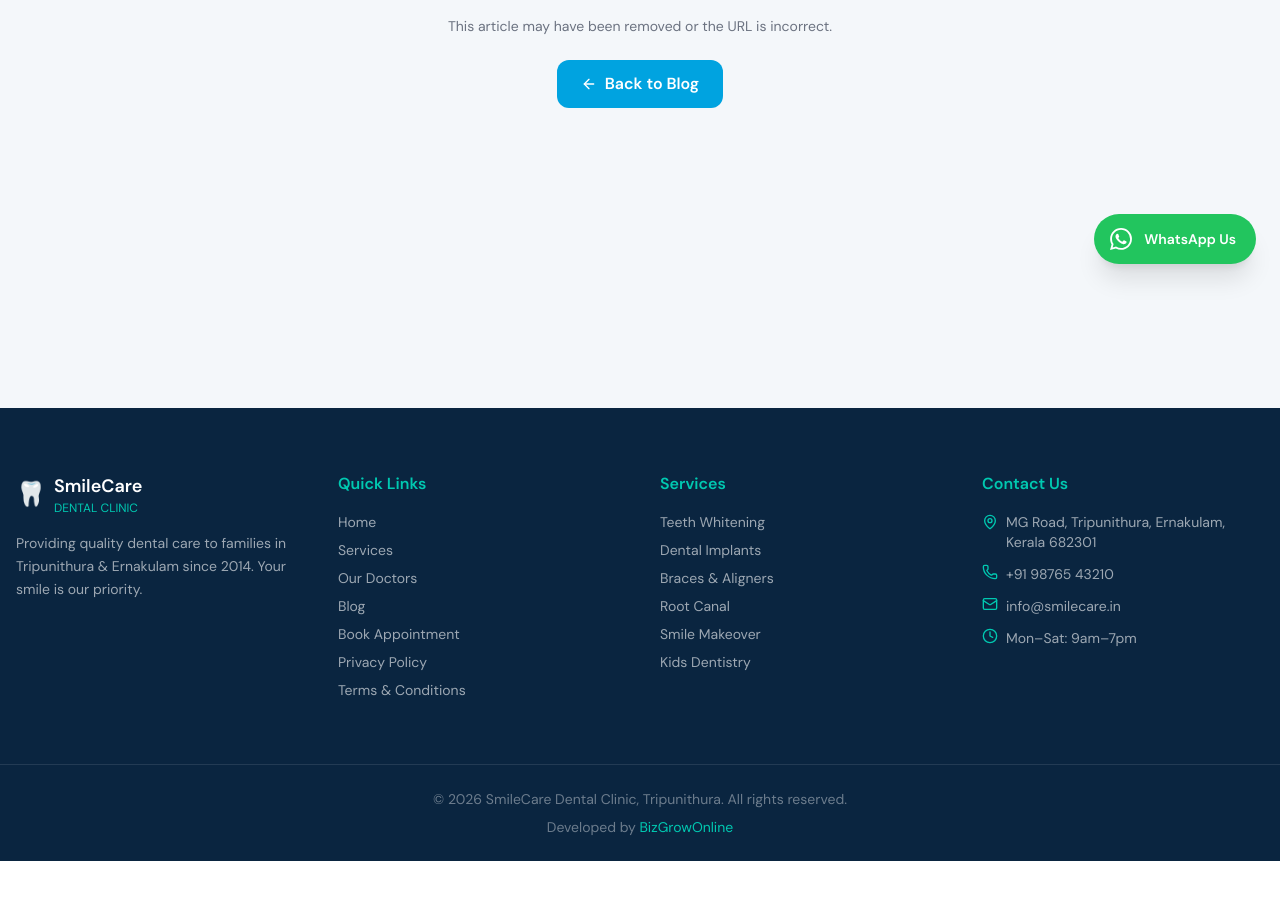
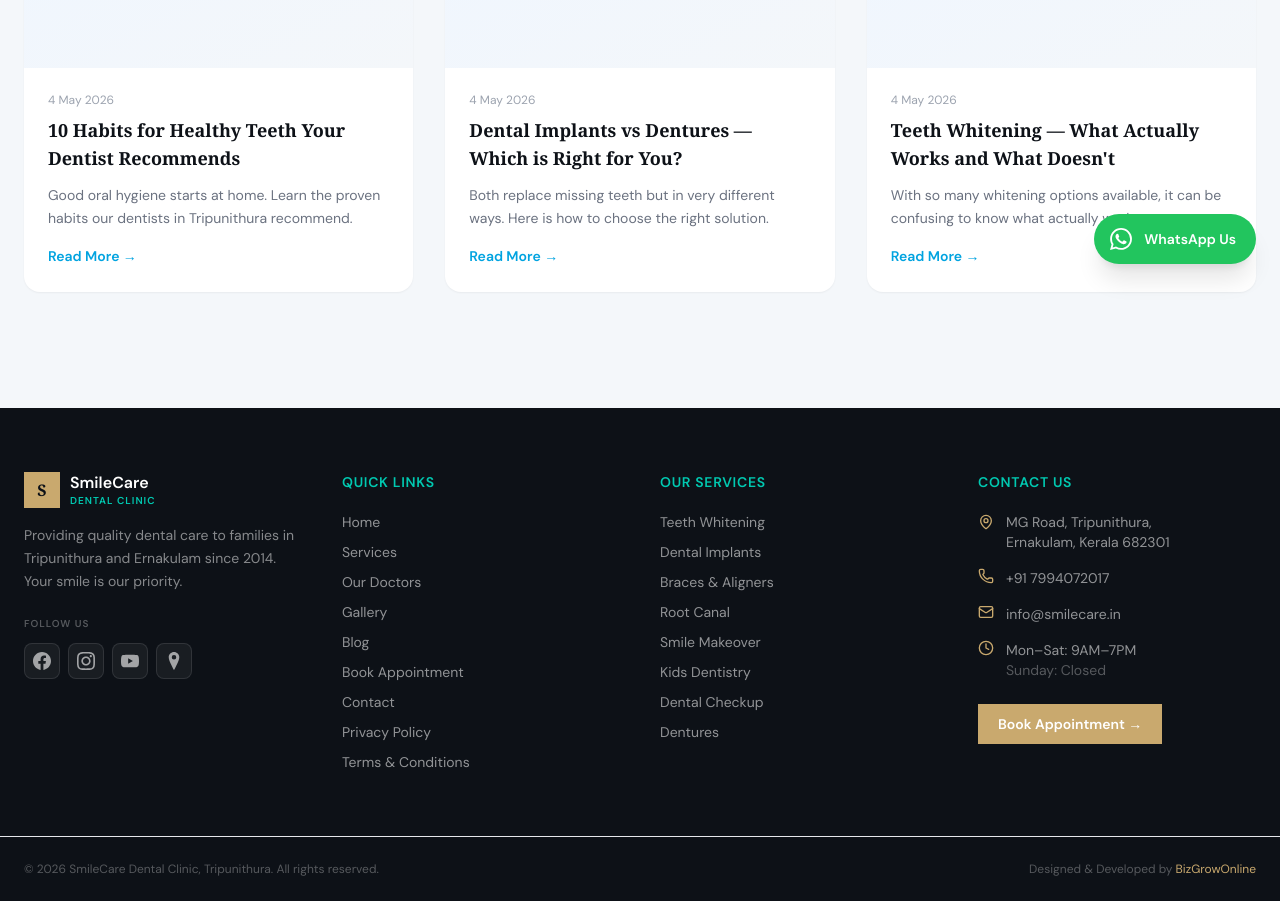
Before and after one commit to nadsprsd/smilecare-dental, a Next.js app: page /blog in a window 1280 px wide. Shown: the part 512-1413 px from the top of the page. Before the commit the page ends 1373 px from the top, so only its background shows below. Built offline with nearby package versions, Linux system fonts and the light colour scheme; no server answers.

Commit message:
add social media icon to footer and update the blog page

```diff
--- a/app/blog/[slug]/page.tsx
+++ b/app/blog/[slug]/page.tsx
@@ -1,79 +1,103 @@
-import { getPost, getPosts } from "@/lib/wordpress";
-import { notFound } from "next/navigation";
+export const dynamic = "force-dynamic";
+export const revalidate = 0;
+
+import { getPost } from "@/lib/wordpress";
 import Link from "next/link";
+import { ArrowLeft, ArrowRight, Calendar } from "lucide-react";
 import type { Metadata } from "next";
 
-export async function generateStaticParams() {
-  const posts = await getPosts(20);
-  return posts.map((p) => ({ slug: p.slug }));
-}
-
-export async function generateMetadata({
-  params,
-}: {
-  params: Promise<{ slug: string }>;
-}): Promise<Metadata> {
+export async function generateMetadata(
+  { params }: { params: Promise<{ slug: string }> }
+): Promise<Metadata> {
   const { slug } = await params;
   const post = await getPost(slug);
-  if (!post) return {};
+  if (!post) return { title: "Article Not Found" };
   return {
-    title: post.title.rendered,
+    title:       post.title.rendered.replace(/<[^>]+>/g, ""),
     description: post.excerpt.rendered.replace(/<[^>]+>/g, "").slice(0, 160),
   };
 }
 
-export default async function BlogPostPage({
-  params,
-}: {
-  params: Promise<{ slug: string }>;
-}) {
+export default async function BlogPostPage(
+  { params }: { params: Promise<{ slug: string }> }
+) {
   const { slug } = await params;
   const post = await getPost(slug);
-  if (!post) notFound();
+
+  if (!post) {
+    return (
+      <div className="min-h-screen bg-[#F4F7FA] flex flex-col items-center justify-center px-6 text-center py-20">
+        <div className="text-5xl mb-4">📝</div>
+        <h1 className="text-2xl font-bold text-[#0D1117] mb-3"
+          style={{ fontFamily: "Georgia, serif" }}>
+          Article Not Found
+        </h1>
+        <p className="text-gray-500 mb-6 text-sm">
+          This article may have been removed or the URL is incorrect.
+        </p>
+        <Link href="/blog"
+          className="inline-flex items-center gap-2 bg-[#00A3E0] text-white font-semibold px-6 py-3 rounded-xl">
+          <ArrowLeft size={16} /> Back to Blog
+        </Link>
+      </div>
+    );
+  }
 
   return (
     <div className="min-h-screen bg-white">
-      <div className="bg-dental-dark text-white py-16 text-center">
-        <div className="max-w-3xl mx-auto px-4">
-          <p className="text-white/60 text-sm mb-3">
-            {new Date(post.date).toLocaleDateString("en-IN", {
-              day: "numeric",
-              month: "long",
-              year: "numeric",
-            })}
+
+      {/* Header */}
+      <div className="bg-[#0D1117] py-16 text-center px-6">
+        <div className="max-w-3xl mx-auto">
+          <p className="text-[#C9A96E] text-xs font-bold tracking-widest uppercase mb-4">
+            SmileCare Blog
           </p>
           <h1
-            className="text-3xl md:text-4xl font-bold"
+            className="text-2xl md:text-4xl font-bold text-white leading-snug mb-5"
+            style={{ fontFamily: "Georgia, serif" }}
             dangerouslySetInnerHTML={{ __html: post.title.rendered }}
           />
+          <div className="flex items-center justify-center gap-2 text-white/50 text-xs">
+            <Calendar size={12} />
+            {new Date(post.date).toLocaleDateString("en-IN", {
+              day: "numeric", month: "long", year: "numeric",
+            })}
+          </div>
         </div>
       </div>
 
-      <article className="max-w-3xl mx-auto px-4 py-12">
+      {/* Content */}
+      <div className="max-w-3xl mx-auto px-6 py-12">
+        <Link href="/blog"
+          className="inline-flex items-center gap-2 text-gray-400 hover:text-[#00A3E0] text-sm mb-10 transition-colors">
+          <ArrowLeft size={15} /> Back to Blog
+        </Link>
+
         <div
-          className="prose prose-lg max-w-none prose-headings:text-dental-dark prose-a:text-primary-500"
+          className="
+            [&>p]:text-gray-600 [&>p]:leading-relaxed [&>p]:mb-5 [&>p]:text-base
+            [&>h2]:text-2xl [&>h2]:font-bold [&>h2]:text-[#0D1117] [&>h2]:mt-8 [&>h2]:mb-4
+            [&>h3]:text-xl [&>h3]:font-bold [&>h3]:text-[#0D1117] [&>h3]:mt-6 [&>h3]:mb-3
+            [&>ul]:text-gray-600 [&>ul]:mb-5 [&>ul]:pl-6 [&>ul]:space-y-2
+            [&>ol]:text-gray-600 [&>ol]:mb-5 [&>ol]:pl-6 [&>ol]:space-y-2
+            [&>blockquote]:border-l-4 [&>blockquote]:border-[#C9A96E] [&>blockquote]:pl-5 [&>blockquote]:italic [&>blockquote]:text-gray-500 [&>blockquote]:my-6
+          "
           dangerouslySetInnerHTML={{ __html: post.content.rendered }}
         />
-      </article>
+      </div>
 
-      <div className="max-w-3xl mx-auto px-4 pb-12">
-        <div className="bg-primary-50 rounded-2xl p-8 text-center">
-          <h3 className="text-2xl font-bold text-dental-dark mb-3">
-            Need a Dental Appointment?
+      {/* CTA */}
+      <div className="max-w-3xl mx-auto px-6 pb-16">
+        <div className="bg-[#0D1117] rounded-2xl p-8 text-center text-white">
+          <h3 className="text-xl font-bold mb-2" style={{ fontFamily: "Georgia, serif" }}>
+            Have Questions? Talk to Our Dentist.
           </h3>
-          <p className="text-gray-500 mb-6">
-            Our expert dentists in Tripunithura are ready to help you.
-          </p>
-          <Link href="/appointment" className="btn-primary">
-            Book Free Consultation
+          <p className="text-white/60 mb-6 text-sm">Free consultation at SmileCare, Tripunithura.</p>
+          <Link href="/appointment"
+            className="inline-flex items-center gap-2 bg-[#C9A96E] hover:bg-[#b8935a] text-white font-semibold px-8 py-3.5 rounded-xl transition-colors">
+            Book Free Consultation <ArrowRight size={16} />
           </Link>
         </div>
-      </div>
-
-      <div className="text-center py-6">
-        <Link href="/blog" className="text-primary-500 hover:underline">
-          ← Back to Blog
-        </Link>
       </div>
     </div>
   );
--- a/app/blog/page.tsx
+++ b/app/blog/page.tsx
@@ -1,125 +1,48 @@
-import { getPost, getPosts } from "@/lib/wordpress";
-import { notFound } from "next/navigation";
+export const dynamic = "force-dynamic";
+export const revalidate = 0;
+
+import { getPosts } from "@/lib/wordpress";
 import Link from "next/link";
-import { ArrowLeft, ArrowRight, Calendar, Clock } from "lucide-react";
-import type { Metadata } from "next";
 
-export async function generateStaticParams() {
-  try {
-    const posts = await getPosts(20);
-    return posts.map((p) => ({ slug: p.slug }));
-  } catch {
-    return [];
-  }
-}
-
-export async function generateMetadata(
-  { params }: { params: Promise<{ slug: string }> }
-): Promise<Metadata> {
-  const { slug } = await params;
-  const post = await getPost(slug);
-  if (!post) return { title: "Article Not Found" };
-  return {
-    title:       post.title.rendered.replace(/<[^>]+>/g, ""),
-    description: post.excerpt.rendered.replace(/<[^>]+>/g, "").slice(0, 160),
-  };
-}
-
-export default async function BlogPostPage(
-  { params }: { params: Promise<{ slug: string }> }
-) {
-  const { slug } = await params;
-  const post = await getPost(slug);
-
-  if (!post) {
-    return (
-      <div className="min-h-screen bg-[#F4F7FA] flex flex-col items-center justify-center px-6 text-center py-20">
-        <div className="text-5xl mb-4">📝</div>
-        <h1 className="text-2xl font-bold text-[#0D1117] mb-3"
-          style={{ fontFamily: "Georgia, serif" }}>
-          Article Not Found
-        </h1>
-        <p className="text-gray-500 mb-6 max-w-md text-sm">
-          This article may have been removed or the URL is incorrect.
-        </p>
-        <Link href="/blog"
-          className="inline-flex items-center gap-2 bg-[#00A3E0] text-white font-semibold px-6 py-3 rounded-xl">
-          <ArrowLeft size={16} /> Back to Blog
-        </Link>
-      </div>
-    );
-  }
-
-  const date = new Date(post.date).toLocaleDateString("en-IN", {
-    day: "numeric", month: "long", year: "numeric",
-  });
+export default async function BlogPage() {
+  const posts = await getPosts(9);
 
   return (
-    <div className="min-h-screen bg-white">
+    <div className="min-h-screen bg-[#F4F7FA]">
+      <div className="bg-[#0D1117] text-white py-16 text-center">
+        <h1 className="text-4xl font-bold mb-3" style={{ fontFamily: "Georgia, serif" }}>
+          Dental Health Blog
+        </h1>
+        <p className="text-white/60">Tips and guides from our expert dentists</p>
+      </div>
 
-      {/* Header */}
-      <div className="bg-[#0D1117] py-16 text-center px-6 relative overflow-hidden">
-        <div className="absolute inset-0 opacity-5">
-          <div className="absolute top-0 right-0 w-64 h-64 bg-white rounded-full translate-x-1/2 -translate-y-1/2" />
+      <div className="max-w-7xl mx-auto px-6 py-16">
+        <div className="grid md:grid-cols-3 gap-8">
+          {posts.map((post) => (
+            <Link key={post.id} href={`/blog/${post.slug}`}
+              className="bg-white rounded-2xl overflow-hidden shadow-sm hover:shadow-md transition-all hover:-translate-y-1 group">
+              <div className="bg-gradient-to-br from-blue-50 to-[#F4F7FA] h-48 flex items-center justify-center">
+                <span className="text-5xl">🦷</span>
               </div>
-        <div className="relative max-w-3xl mx-auto">
-          <p className="text-[#C9A96E] text-xs font-bold tracking-widest uppercase mb-4">
-            SmileCare Blog
+              <div className="p-6">
+                <p className="text-xs text-gray-400 mb-2">
+                  {new Date(post.date).toLocaleDateString("en-IN", {
+                    day: "numeric", month: "long", year: "numeric",
+                  })}
                 </p>
-          <h1
-            className="text-2xl md:text-4xl font-bold text-white leading-snug mb-5"
+                <h2 className="font-bold text-[#0D1117] text-lg mb-3 group-hover:text-[#00A3E0] transition-colors"
                   style={{ fontFamily: "Georgia, serif" }}
                   dangerouslySetInnerHTML={{ __html: post.title.rendered }}
                 />
-          <div className="flex items-center justify-center gap-4 text-white/50 text-xs">
-            <span className="flex items-center gap-1">
-              <Calendar size={12} /> {date}
-            </span>
-            <span>·</span>
-            <span className="flex items-center gap-1">
-              <Clock size={12} /> 4 min read
+                <div className="text-gray-500 text-sm leading-relaxed line-clamp-3"
+                  dangerouslySetInnerHTML={{ __html: post.excerpt.rendered }}
+                />
+                <span className="inline-block mt-4 text-[#00A3E0] font-semibold text-sm">
+                  Read More →
                 </span>
               </div>
-        </div>
-      </div>
-
-      {/* Content */}
-      <div className="max-w-3xl mx-auto px-6 py-12">
-        <Link href="/blog"
-          className="inline-flex items-center gap-2 text-gray-400 hover:text-[#00A3E0] text-sm mb-10 transition-colors">
-          <ArrowLeft size={15} /> Back to Blog
             </Link>
-
-        <div
-          className="
-            [&>p]:text-gray-600 [&>p]:leading-relaxed [&>p]:mb-5 [&>p]:text-base
-            [&>h2]:text-2xl [&>h2]:font-bold [&>h2]:text-[#0D1117] [&>h2]:mt-8 [&>h2]:mb-4
-            [&>h3]:text-xl  [&>h3]:font-bold [&>h3]:text-[#0D1117] [&>h3]:mt-6 [&>h3]:mb-3
-            [&>ul]:text-gray-600 [&>ul]:mb-5 [&>ul]:pl-6 [&>ul]:space-y-2
-            [&>ol]:text-gray-600 [&>ol]:mb-5 [&>ol]:pl-6 [&>ol]:space-y-2
-            [&>li]:leading-relaxed
-            [&>a]:text-[#00A3E0] [&>a]:underline
-            [&>strong]:text-[#0D1117] [&>strong]:font-semibold
-            [&>blockquote]:border-l-4 [&>blockquote]:border-[#C9A96E]
-              [&>blockquote]:pl-5 [&>blockquote]:italic [&>blockquote]:text-gray-500 [&>blockquote]:my-6
-          "
-          dangerouslySetInnerHTML={{ __html: post.content.rendered }}
-        />
-      </div>
-
-      {/* CTA */}
-      <div className="max-w-3xl mx-auto px-6 pb-16">
-        <div className="bg-[#0D1117] rounded-2xl p-8 md:p-10 text-center text-white">
-          <h3 className="text-xl font-bold mb-2" style={{ fontFamily: "Georgia, serif" }}>
-            Have Questions? Talk to Our Dentist.
-          </h3>
-          <p className="text-white/60 mb-6 text-sm">
-            Free consultation at SmileCare, Tripunithura.
-          </p>
-          <Link href="/appointment"
-            className="inline-flex items-center gap-2 bg-[#C9A96E] hover:bg-[#b8935a] text-white font-semibold px-8 py-3.5 rounded-xl transition-colors">
-            Book Free Consultation <ArrowRight size={16} />
-          </Link>
+          ))}
         </div>
       </div>
     </div>
--- a/components/Footer.tsx
+++ b/components/Footer.tsx
@@ -1,49 +1,111 @@
 import Link from "next/link";
 import { MapPin, Phone, Mail, Clock } from "lucide-react";
 
+const SOCIAL = [
+  {
+    name: "Facebook",
+    href: "https://facebook.com/smilecaretripunithura",
+    icon: (
+      <svg width="18" height="18" viewBox="0 0 24 24" fill="currentColor">
+        <path d="M24 12.073c0-6.627-5.373-12-12-12s-12 5.373-12 12c0 5.99 4.388 10.954 10.125 11.854v-8.385H7.078v-3.47h3.047V9.43c0-3.007 1.792-4.669 4.533-4.669 1.312 0 2.686.235 2.686.235v2.953H15.83c-1.491 0-1.956.925-1.956 1.874v2.25h3.328l-.532 3.47h-2.796v8.385C19.612 23.027 24 18.062 24 12.073z"/>
+      </svg>
+    ),
+  },
+  {
+    name: "Instagram",
+    href: "https://instagram.com/smilecaretripunithura",
+    icon: (
+      <svg width="18" height="18" viewBox="0 0 24 24" fill="currentColor">
+        <path d="M12 2.163c3.204 0 3.584.012 4.85.07 3.252.148 4.771 1.691 4.919 4.919.058 1.265.069 1.645.069 4.849 0 3.205-.012 3.584-.069 4.849-.149 3.225-1.664 4.771-4.919 4.919-1.266.058-1.644.07-4.85.07-3.204 0-3.584-.012-4.849-.07-3.26-.149-4.771-1.699-4.919-4.92-.058-1.265-.07-1.644-.07-4.849 0-3.204.013-3.583.07-4.849.149-3.227 1.664-4.771 4.919-4.919 1.266-.057 1.645-.069 4.849-.069zm0-2.163c-3.259 0-3.667.014-4.947.072-4.358.2-6.78 2.618-6.98 6.98-.059 1.281-.073 1.689-.073 4.948 0 3.259.014 3.668.072 4.948.2 4.358 2.618 6.78 6.98 6.98 1.281.058 1.689.072 4.948.072 3.259 0 3.668-.014 4.948-.072 4.354-.2 6.782-2.618 6.979-6.98.059-1.28.073-1.689.073-4.948 0-3.259-.014-3.667-.072-4.947-.196-4.354-2.617-6.78-6.979-6.98-1.281-.059-1.69-.073-4.949-.073zm0 5.838c-3.403 0-6.162 2.759-6.162 6.162s2.759 6.163 6.162 6.163 6.162-2.759 6.162-6.163c0-3.403-2.759-6.162-6.162-6.162zm0 10.162c-2.209 0-4-1.79-4-4 0-2.209 1.791-4 4-4s4 1.791 4 4c0 2.21-1.791 4-4 4zm6.406-11.845c-.796 0-1.441.645-1.441 1.44s.645 1.44 1.441 1.44c.795 0 1.439-.645 1.439-1.44s-.644-1.44-1.439-1.44z"/>
+      </svg>
+    ),
+  },
+  {
+    name: "YouTube",
+    href: "https://youtube.com/@smilecaretripunithura",
+    icon: (
+      <svg width="18" height="18" viewBox="0 0 24 24" fill="currentColor">
+        <path d="M23.498 6.186a3.016 3.016 0 0 0-2.122-2.136C19.505 3.545 12 3.545 12 3.545s-7.505 0-9.377.505A3.017 3.017 0 0 0 .502 6.186C0 8.07 0 12 0 12s0 3.93.502 5.814a3.016 3.016 0 0 0 2.122 2.136c1.871.505 9.376.505 9.376.505s7.505 0 9.377-.505a3.015 3.015 0 0 0 2.122-2.136C24 15.93 24 12 24 12s0-3.93-.502-5.814zM9.545 15.568V8.432L15.818 12l-6.273 3.568z"/>
+      </svg>
+    ),
+  },
+  {
+    name: "Google Maps",
+    href: "https://maps.google.com/?q=SmileCare+Dental+Tripunithura",
+    icon: (
+      <svg width="18" height="18" viewBox="0 0 24 24" fill="currentColor">
+        <path d="M12 0C8.102 0 4.967 3.066 4.967 6.878c0 5.159 7.033 17.122 7.033 17.122S19.033 12.037 19.033 6.878C19.033 3.066 15.898 0 12 0zm0 9.878a3 3 0 1 1 0-6 3 3 0 0 1 0 6z"/>
+      </svg>
+    ),
+  },
+];
+
 export default function Footer() {
   return (
-    <footer className="bg-dental-dark text-white">
-      <div className="max-w-7xl mx-auto px-4 py-16">
+    <footer className="bg-[#0D1117] text-white">
+      <div className="max-w-7xl mx-auto px-6 py-16">
         <div className="grid md:grid-cols-4 gap-10">
 
-          {/* Brand */}
+          {/* Brand + Social */}
           <div>
-            <div className="flex items-center gap-2 mb-4">
-              <span className="text-2xl">🦷</span>
+            {/* Logo */}
+            <div className="flex items-center gap-2.5 mb-4">
+              <div className="w-9 h-9 bg-[#C9A96E] flex items-center justify-center shrink-0">
+                <span className="text-[#0D1117] font-black text-base" style={{ fontFamily: "Georgia,serif" }}>S</span>
+              </div>
               <div>
-                <div className="font-bold text-lg">SmileCare</div>
-                <div className="text-xs text-dental-teal">
-                  DENTAL CLINIC
+                <div className="font-bold text-base leading-tight">SmileCare</div>
+                <div className="text-[10px] text-[#00C9B1] font-bold tracking-widest uppercase">Dental Clinic</div>
               </div>
             </div>
-            </div>
-            <p className="text-white/60 text-sm leading-relaxed">
-              Providing quality dental care to families in Tripunithura &
+
+            <p className="text-white/50 text-sm leading-relaxed mb-6">
+              Providing quality dental care to families in Tripunithura and
               Ernakulam since 2014. Your smile is our priority.
             </p>
+
+            {/* Social icons */}
+            <div>
+              <p className="text-[10px] font-bold tracking-widest uppercase text-white/30 mb-3">
+                Follow Us
+              </p>
+              <div className="flex items-center gap-2">
+                {SOCIAL.map(s => (
+                  <a
+                    key={s.name}
+                    href={s.href}
+                    target="_blank"
+                    rel="noopener noreferrer"
+                    aria-label={s.name}
+                    className="w-9 h-9 bg-white/5 hover:bg-[#C9A96E] border border-white/10 hover:border-[#C9A96E] flex items-center justify-center text-white/60 hover:text-white transition-all duration-200 rounded-lg"
+                    title={s.name}
+                  >
+                    {s.icon}
+                  </a>
+                ))}
+              </div>
+            </div>
           </div>
 
           {/* Quick Links */}
           <div>
-            <h4 className="font-semibold mb-4 text-dental-teal">
+            <h4 className="font-semibold mb-5 text-[#00C9B1] text-sm uppercase tracking-wider">
               Quick Links
             </h4>
-            <ul className="space-y-2 text-white/60 text-sm">
+            <ul className="space-y-2.5 text-white/55 text-sm">
               {[
-                ["Home", "/"],
-                ["Services", "/services"],
-                ["Our Doctors", "/doctors"],
-                ["Blog", "/blog"],
-                ["Book Appointment", "/appointment"],
-                ["Privacy Policy", "/privacy"],
-                ["Terms & Conditions", "/terms"],
+                ["Home",              "/"],
+                ["Services",          "/services"],
+                ["Our Doctors",       "/doctors"],
+                ["Gallery",           "/gallery"],
+                ["Blog",              "/blog"],
+                ["Book Appointment",  "/appointment"],
+                ["Contact",           "/contact"],
+                ["Privacy Policy",    "/privacy"],
+                ["Terms & Conditions","/terms"],
               ].map(([label, href]) => (
                 <li key={href}>
-                  <Link
-                    href={href}
-                    className="hover:text-white transition"
-                  >
+                  <Link href={href} className="hover:text-white hover:translate-x-1 transition-all inline-block">
                     {label}
                   </Link>
                 </li>
@@ -53,88 +115,85 @@ export default function Footer() {
 
           {/* Services */}
           <div>
-            <h4 className="font-semibold mb-4 text-dental-teal">
-              Services
+            <h4 className="font-semibold mb-5 text-[#00C9B1] text-sm uppercase tracking-wider">
+              Our Services
             </h4>
-            <ul className="space-y-2 text-white/60 text-sm">
+            <ul className="space-y-2.5 text-white/55 text-sm">
               {[
-                "Teeth Whitening",
-                "Dental Implants",
-                "Braces & Aligners",
-                "Root Canal",
-                "Smile Makeover",
-                "Kids Dentistry",
-              ].map((s) => (
-                <li key={s}>{s}</li>
+                ["Teeth Whitening",   "/services#whitening"],
+                ["Dental Implants",   "/services#implants"],
+                ["Braces & Aligners", "/services#braces"],
+                ["Root Canal",        "/services#rct"],
+                ["Smile Makeover",    "/services#smile"],
+                ["Kids Dentistry",    "/services#kids"],
+                ["Dental Checkup",    "/services#checkup"],
+                ["Dentures",          "/services#dentures"],
+              ].map(([label, href]) => (
+                <li key={href}>
+                  <Link href={href} className="hover:text-white hover:translate-x-1 transition-all inline-block">
+                    {label}
+                  </Link>
+                </li>
               ))}
             </ul>
           </div>
 
           {/* Contact */}
           <div>
-            <h4 className="font-semibold mb-4 text-dental-teal">
+            <h4 className="font-semibold mb-5 text-[#00C9B1] text-sm uppercase tracking-wider">
               Contact Us
             </h4>
-            <ul className="space-y-3 text-white/60 text-sm">
-              <li className="flex gap-2">
-                <MapPin
-                  size={16}
-                  className="shrink-0 mt-0.5 text-dental-teal"
-                />
-                MG Road, Tripunithura, Ernakulam, Kerala 682301
+            <ul className="space-y-4 text-white/55 text-sm">
+              <li className="flex gap-3">
+                <MapPin size={16} className="shrink-0 mt-0.5 text-[#C9A96E]" />
+                <span>MG Road, Tripunithura,<br />Ernakulam, Kerala 682301</span>
               </li>
-
-              <li className="flex gap-2 hover:text-white">
-                <Phone
-                  size={16}
-                  className="shrink-0 text-dental-teal"
-                />
-                <a href="tel:+919876543210">
-                  +91 98765 43210
+              <li className="flex gap-3">
+                <Phone size={16} className="shrink-0 text-[#C9A96E]" />
+                <a href="tel:+917994072017" className="hover:text-white transition-colors">
+                  +91 7994072017
                 </a>
               </li>
-
-              <li className="flex gap-2 hover:text-white">
-                <Mail
-                  size={16}
-                  className="shrink-0 text-dental-teal"
-                />
-                <a href="mailto:info@smilecare.in">
+              <li className="flex gap-3">
+                <Mail size={16} className="shrink-0 text-[#C9A96E]" />
+                <a href="mailto:info@smilecare.in" className="hover:text-white transition-colors">
                   info@smilecare.in
                 </a>
               </li>
-
-              <li className="flex gap-2">
-                <Clock
-                  size={16}
-                  className="shrink-0 text-dental-teal"
-                />
-                Mon–Sat: 9am–7pm
+              <li className="flex gap-3">
+                <Clock size={16} className="shrink-0 text-[#C9A96E]" />
+                <span>Mon–Sat: 9AM–7PM<br /><span className="text-white/30">Sunday: Closed</span></span>
               </li>
             </ul>
+
+            {/* Book CTA */}
+            <Link
+              href="/appointment"
+              className="inline-block mt-6 bg-[#C9A96E] hover:bg-[#b8935a] text-white text-sm font-semibold px-5 py-2.5 transition-colors"
+            >
+              Book Appointment →
+            </Link>
           </div>
         </div>
       </div>
 
-      {/* Bottom */}
-      <div className="border-t border-white/10 py-6 text-center text-white/40 text-sm">
+      {/* Bottom bar */}
+      <div className="border-t border-white/8 py-6 px-6">
+        <div className="max-w-7xl mx-auto flex flex-col md:flex-row items-center justify-between gap-3 text-white/30 text-xs">
+          <p>© {new Date().getFullYear()} SmileCare Dental Clinic, Tripunithura. All rights reserved.</p>
           <p>
-          © {new Date().getFullYear()} SmileCare Dental Clinic,
-          Tripunithura. All rights reserved.
-        </p>
-
-        <p className="mt-2">
-          Developed by{" "}
+            Designed & Developed by{" "}
             <a
-            href="https://bizgrowonline.com/"
+              href="https://bizgrowonline.com"
               target="_blank"
               rel="noopener noreferrer"
-            className="text-dental-teal hover:underline"
+              className="text-[#C9A96E] hover:text-white transition-colors"
             >
               BizGrowOnline
             </a>
           </p>
         </div>
+      </div>
     </footer>
   );
 }
```
Lines whose indentation alone changed are shown as unchanged.
